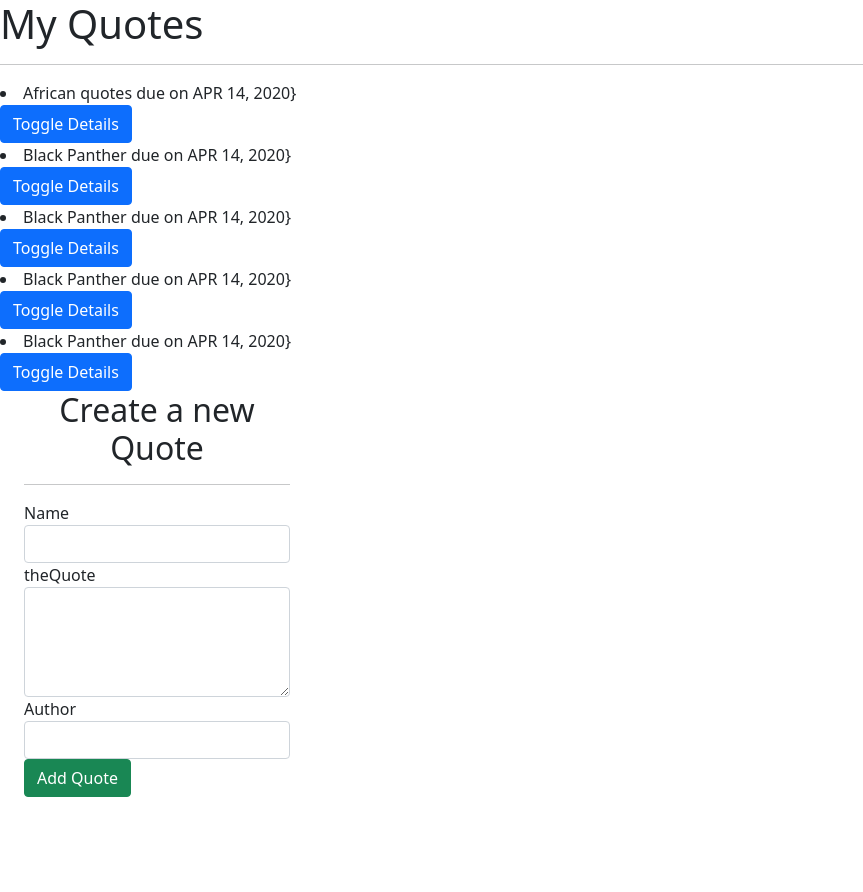
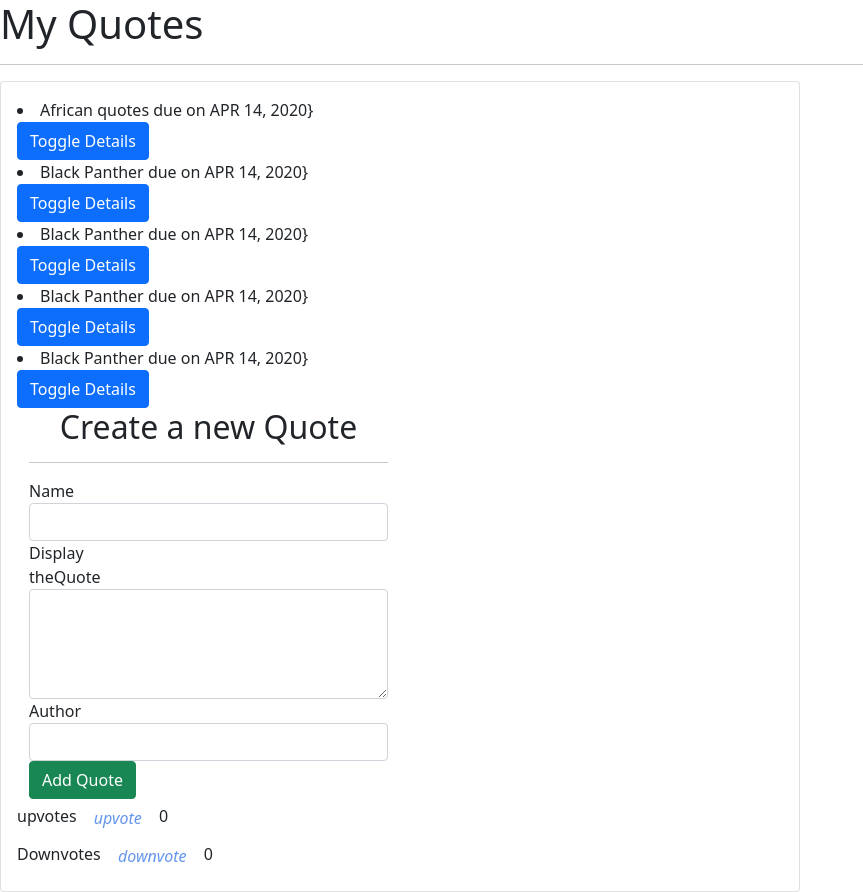
Before and after one commit to mamu234/Quotes2, an Angular app in the folder Quotes/: page / in a window 1280 px wide. Shown: the whole page, without its empty margins (0-863 px from the left). Before the commit the page ends 800 px from the top, so only its background shows below. Built offline with nearby package versions, Linux system fonts and the light colour scheme.

Commit message:
added votes component

```diff
--- a/Quotes/src/app/app.module.ts
+++ b/Quotes/src/app/app.module.ts
@@ -8,6 +8,7 @@ import { QuoteDetailComponent } from './quote-detail/quote-detail.component';
 import { HighlightDirective } from './highlight.directive';
 import { DateCountPipe } from './date-count.pipe';
 import { QuoteFormComponent } from './quote-form/quote-form.component';
+import { VotesComponent } from './votes/votes.component';
 
 @NgModule({
   declarations: [
@@ -16,7 +17,8 @@ import { QuoteFormComponent } from './quote-form/quote-form.component';
     QuoteDetailComponent,
     HighlightDirective,
     DateCountPipe,
-    QuoteFormComponent
+    QuoteFormComponent,
+    VotesComponent
   ],
   imports: [
     BrowserModule,
--- a/Quotes/src/app/quote-form/quote-form.component.html
+++ b/Quotes/src/app/quote-form/quote-form.component.html
@@ -9,6 +9,8 @@
 
           <label for="name">Name</label>
           <input type="text" class="form-control" id="name" [(ngModel)]="newQuote.name" name="name" #name='ngModel' required>
+
+          Display {{newQuote.name}}
           <div [hidden]="name.valid || name.pristine" class="alert alert-danger">
             <p>Name is required</p>
           </div>
--- a/Quotes/src/app/quote-form/quote-form.component.ts
+++ b/Quotes/src/app/quote-form/quote-form.component.ts
@@ -7,6 +7,8 @@ import { Quote } from '../quote';
   styleUrls: ['./quote-form.component.css']
 })
 export class QuoteFormComponent implements OnInit {
+
+
 
   newQuote = new Quote("","","",new Date());
   @Output() addQuote = new EventEmitter<Quote>();
--- a/Quotes/src/app/quote.ts
+++ b/Quotes/src/app/quote.ts
@@ -1,5 +1,7 @@
 export class Quote {
     showAuthor: boolean;
+  static completeDate: Date;
+  static id: number;
     constructor(public theQuote:string ,public name: string,public author: string, public completeDate: Date){
       this.showAuthor=false;
     }
--- a/Quotes/src/app/quote/quote.component.html
+++ b/Quotes/src/app/quote/quote.component.html
@@ -1,8 +1,8 @@
 <div class="container"></div>
 <h1>My Quotes</h1>
 <hr>
-<div class="row">
-  <div class="col-md-6">
+<div class="card" style="width: 50rem;">
+  <div class="card-body">
   <div *ngFor='let quote of quotes;let i = index'>
     <li appHighlight>{{quote.name}} due on {{quote.completeDate |date|uppercase}}}</li>
     <button (click)='toggleDetails(i)' class="btn btn-primary">Toggle Details</button>
@@ -13,9 +13,15 @@
     <app-quote-detail *ngIf='quote.showAuthor' [quote]='quote' (isComplete) = 'deleteQuote($event,i)'></app-quote-detail>
 </div>
 
+
+
 <p *ngIf='quotes.length > 5'>You have too many quotes</p>
 
 
 <div class="col-md-6">
-  <app-quote-form> </app-quote-form>
+  <app-quote-form (addQuote)="addNewQuote($event)"></app-quote-form>
 </div>
+
+<div>
+  <app-votes></app-votes>
+</div>
--- a/Quotes/src/app/quote/quote.component.ts
+++ b/Quotes/src/app/quote/quote.component.ts
@@ -40,21 +40,23 @@ export class QuoteComponent implements OnInit {
 
 
 
-    AddQuote(isComplete, index){
+    addQuote(isComplete, index){
       if (isComplete) {
         let toAdd = confirm(`Are you sure you want to add ${this.quotes[index].name}?`)
 
         if (toAdd){
           this.quotes.splice(index,1)
-
-
-
         }
       }
     }
 
+    addNewQuote(quote){
+      let quoteLength = this.quotes.length;
+      Quote.id = quoteLength+1;
+      Quote.completeDate = new Date(Quote.completeDate)
+      this.quotes.push(quote)
 
-
+    }
     constructor() { }
 
     ngOnInit() {
--- /dev/null
+++ b/Quotes/src/app/votes/votes.component.html
@@ -0,0 +1,14 @@
+<div>
+    upvotes
+    <i class="btn bi bi -hand-thumbs-up" style="font-size: 1rem; color: cornflowerblue;"(click)='upVote()'>upvote</i>
+   {{ totalUpvotes }}
+
+</div>
+
+    <div>
+
+        Downvotes
+        <i class="btn bi bi -hand-thumbs-down" style="font-size: 1rem; color: cornflowerblue;"(click)='downVote()'>downvote</i>
+   {{ totalDownVotes }}
+
+    </div>
--- /dev/null
+++ b/Quotes/src/app/votes/votes.component.ts
@@ -0,0 +1,32 @@
+import { Component, OnInit,Output, EventEmitter } from '@angular/core';
+
+@Component({
+  selector: 'app-votes',
+  templateUrl: './votes.component.html',
+  styleUrls: ['./votes.component.css']
+})
+export class VotesComponent implements OnInit {
+
+  @Output() vote = new EventEmitter <number>();
+
+totalUpvotes : number = 0 ;
+totalDownVotes: number = 0;
+
+  constructor() { }
+
+  upVote(){
+    this.totalUpvotes += 1
+    this.vote.emit(this.totalUpvotes)
+  }
+  downVote(){
+    this.totalDownVotes += 1
+    this.vote.emit(this.totalDownVotes)
+  }
+
+
+
+
+  ngOnInit(): void {
+  }
+
+}
```
Also changed, not shown: Quotes/src/app/votes/votes.component.css (added), 1 other file (tests, documents, lock files or other folders).
